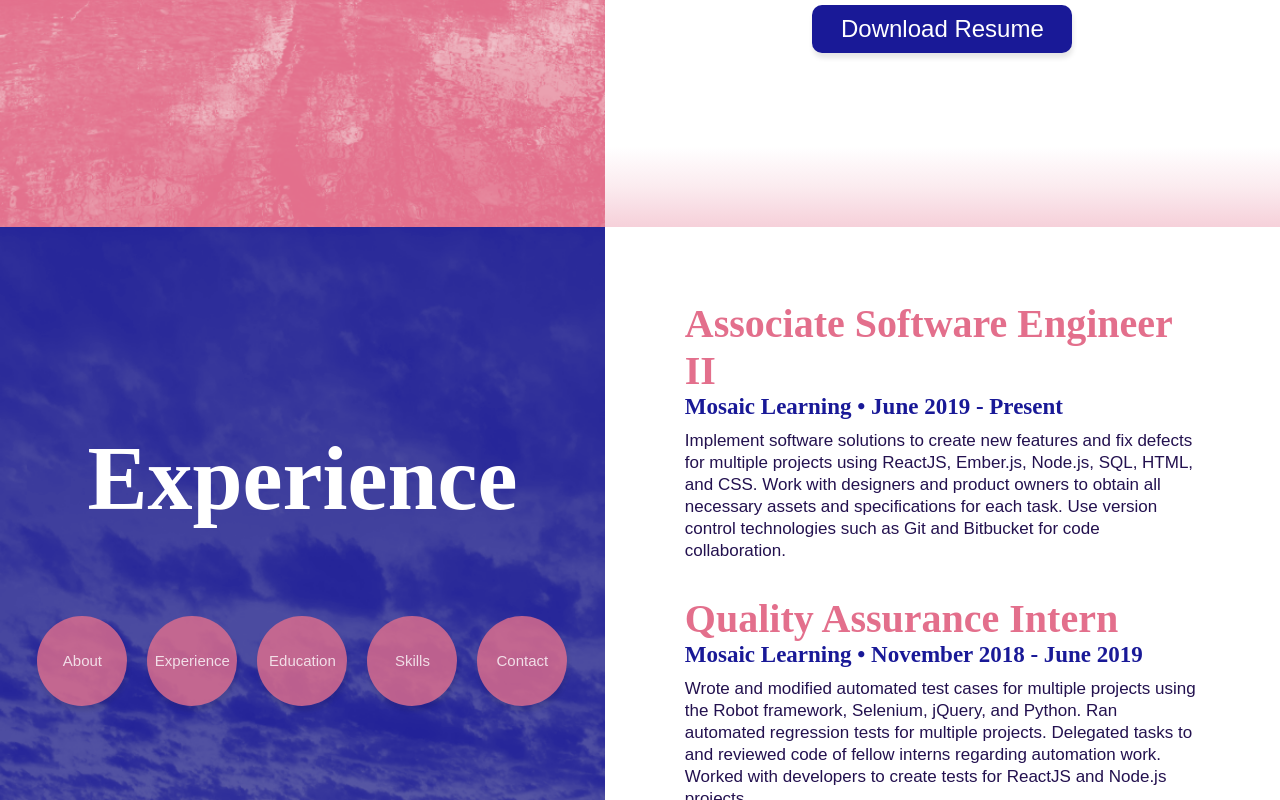
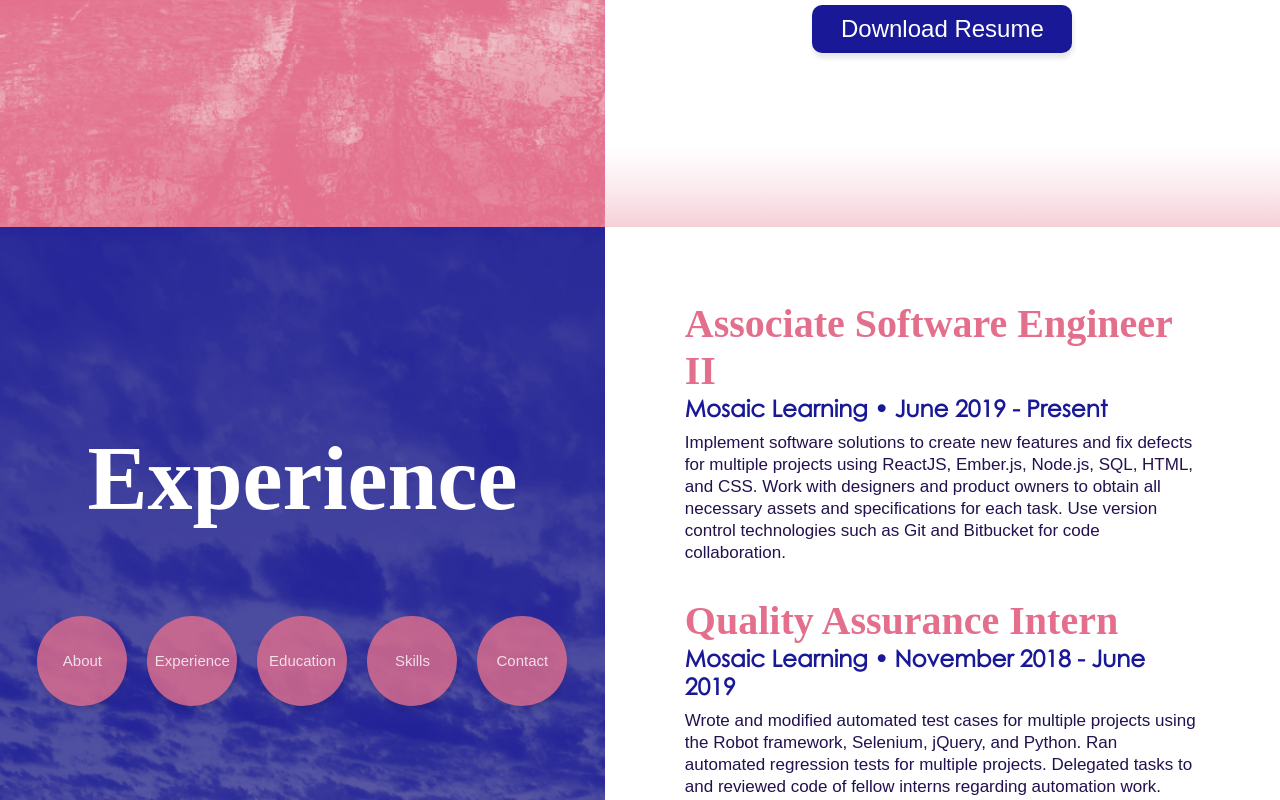
Before and after one commit to JulianneMichelleJaeger/jmj-website, a React (Create React App) app: page / in a window 1280 px wide. Shown: the part 1373-2173 px from the top of the page. Built offline with nearby package versions, Linux system fonts and the light colour scheme; a web font is replaced by a local one.

Commit message:
Fixed fonts

```diff
--- a/src/App.css
+++ b/src/App.css
@@ -1,4 +1,9 @@
 @import url('https://fonts.googleapis.com/css?family=Cherry+Swash&display=swap');
+
+@font-face {
+  font-family: "Century Gothic";
+  src: url('./assets/fonts/Century\ Gothic\ 400.ttf');
+}
 
 html {
   scroll-behavior: smooth;
@@ -42,7 +47,7 @@ html {
 }
 
 .info-container h3 {
-  font-family: Century Gothic, serif;
+  font-family: "Century Gothic", serif;
   font-size: 23px;
   text-align: left;
   margin-top: 0;
--- a/src/components/styles/Navbar.css
+++ b/src/components/styles/Navbar.css
@@ -40,7 +40,8 @@
         padding-top: 0;
     }
     #header #navbar-container {
-        padding-top: 100px;
+        padding-top: 60px;
+        padding-bottom: 40px;
     }
     .nav-item {
         width: 80px;
```
Also changed, not shown: src/assets/fonts/Century Gothic 400.ttf (added).
